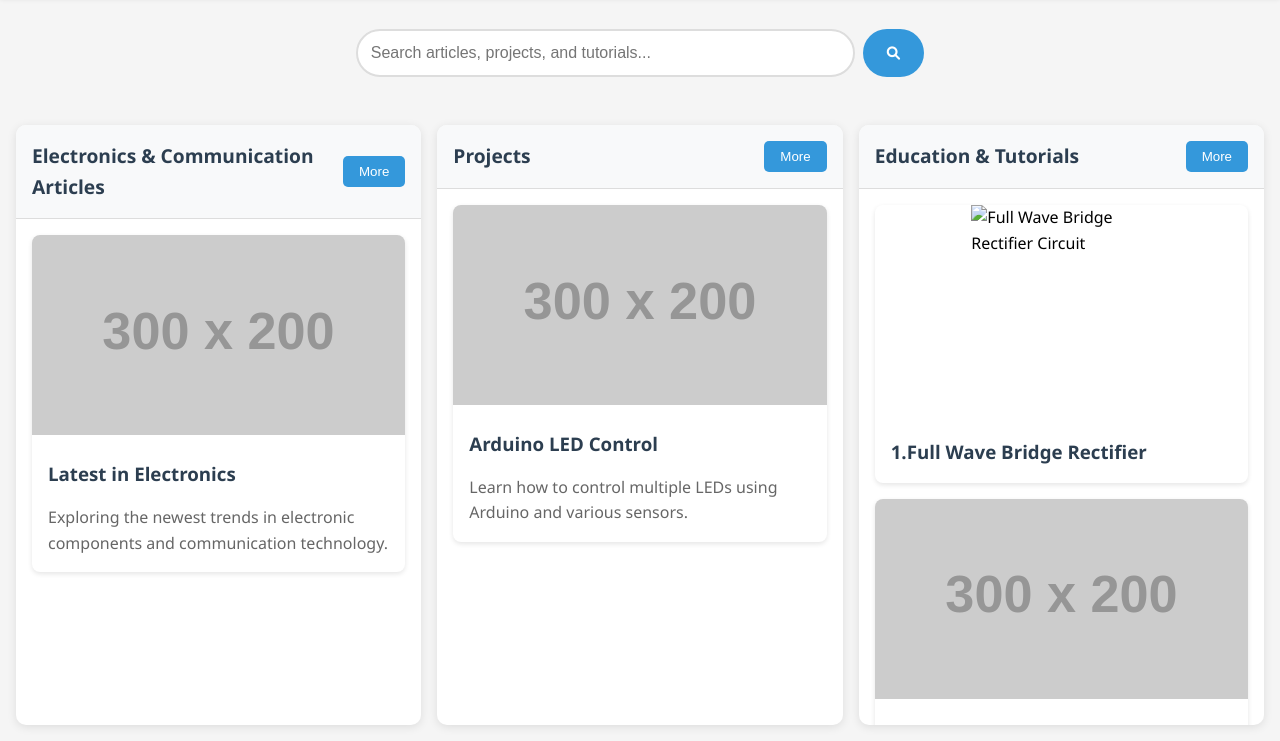
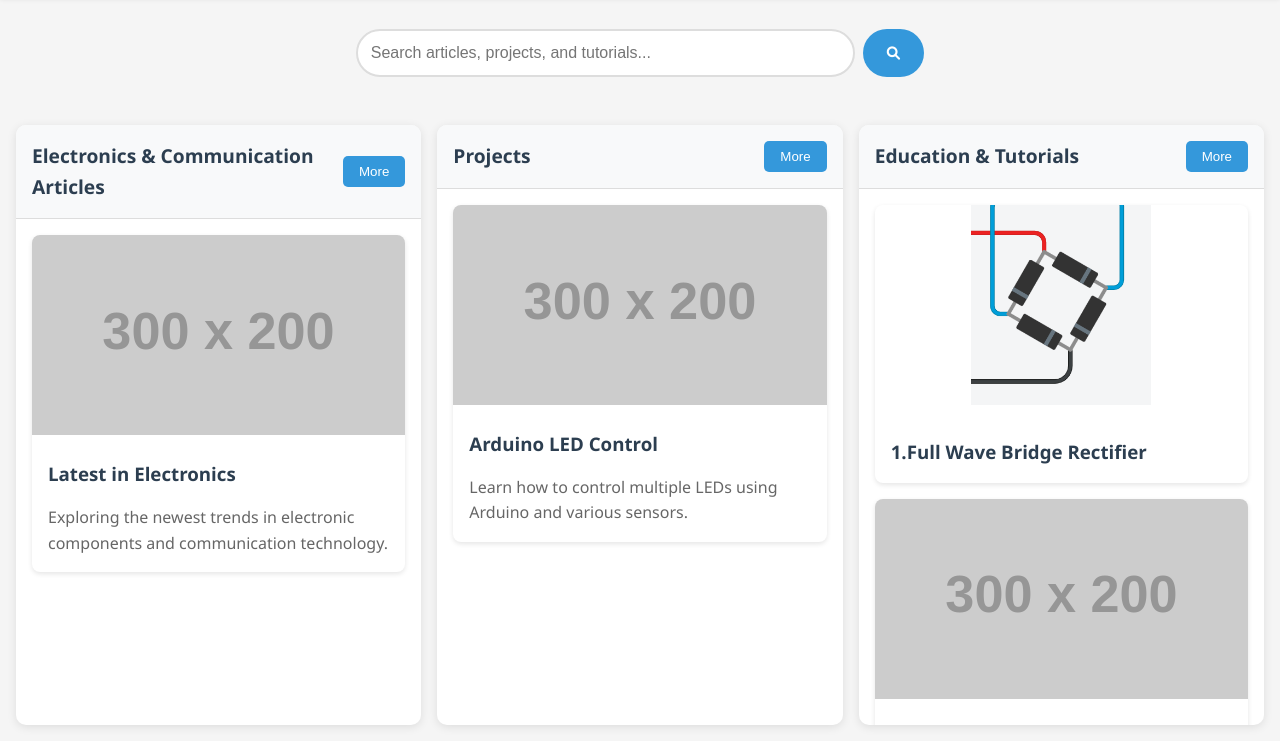
Before and after one commit to MrAbhi19/YoursElectronics, a plain HTML site: page index.html in a window 1280 px wide. Shown: the part 73-814 px from the top of the page. Drawn offline with Linux system fonts and the light colour scheme; placeholder pictures from the web are drawn by us.

Commit message:
Update index.html

```diff
--- a/index.html
+++ b/index.html
@@ -68,7 +68,7 @@
             </div>
             <div class="slider-content">
                 <article class="card" id="rectifier-card" style="cursor:pointer;">
-                    <img src="data/1Ebridge-rectifier.png" alt="Full Wave Bridge Rectifier Circuit" style="display:block;margin:0 auto 1rem;width:180px;">
+                    <img src="1Ebridge-rectifier.png" alt="Full Wave Bridge Rectifier Circuit" style="display:block;margin:0 auto 1rem;width:180px;">
                     <h3>1.Full Wave Bridge Rectifier</h3>
                 </article>
                 <article class="card">
@@ -100,7 +100,7 @@
     <div id="rectifier-modal" class="modal" style="display:none;">
         <div class="modal-content">
             <span class="close" id="close-rectifier-modal">&times;</span>
-            <img src="data/1Ebridge-rectifier.png" alt="Full Wave Bridge Rectifier Circuit" style="display:block;margin:0 auto 1rem;width:180px;">
+            <img src="1Ebridge-rectifier.png" alt="Full Wave Bridge Rectifier Circuit" style="display:block;margin:0 auto 1rem;width:180px;">
             <h3>Full Wave Bridge Rectifier</h3>
             <h4>Project Overview</h4>
             <p>This project demonstrates how to build a Full-Wave Bridge Rectifier using 4 Diodes. The system converts alternating current (AC) into direct current (DC) using a full-wave bridge rectifier, allowing components like LEDs to operate reliably from AC sources. It solves the polarity issue by ensuring the output voltage remains in the same direction, regardless of the input polarity changes during each AC cycle.</p>
@@ -115,8 +115,8 @@
             <strong>How It Works</strong>
             <p>The full-wave bridge rectifier converts alternating current (AC) into direct current (DC), enabling safe and consistent power delivery to DC components like LEDs or sensors. The circuit uses four diodes arranged in a bridge configuration to ensure that both halves of the AC cycle contribute to the output, eliminating negative voltage and providing a steady positive output.</p>
             <strong>Circuit Connection</strong>
-            <img src="data/1Ebridge-rectifier-circuit.png" alt="Full Wave Bridge Rectifier Circuit" style="display:block;margin:0 auto 1rem;width:180px;">
-            <a href="data/Education1.docx" class="download-link" download>
+            <img src="1Ebridge-rectifier-circuit.png" alt="Full Wave Bridge Rectifier Circuit" style="display:block;margin:0 auto 1rem;width:180px;">
+            <a href="Education1.docx" class="download-link" download>
                 <i class="fas fa-download"></i> Download Word Document
             </a>
             <!-- You can add more details or diagrams here -->
```
